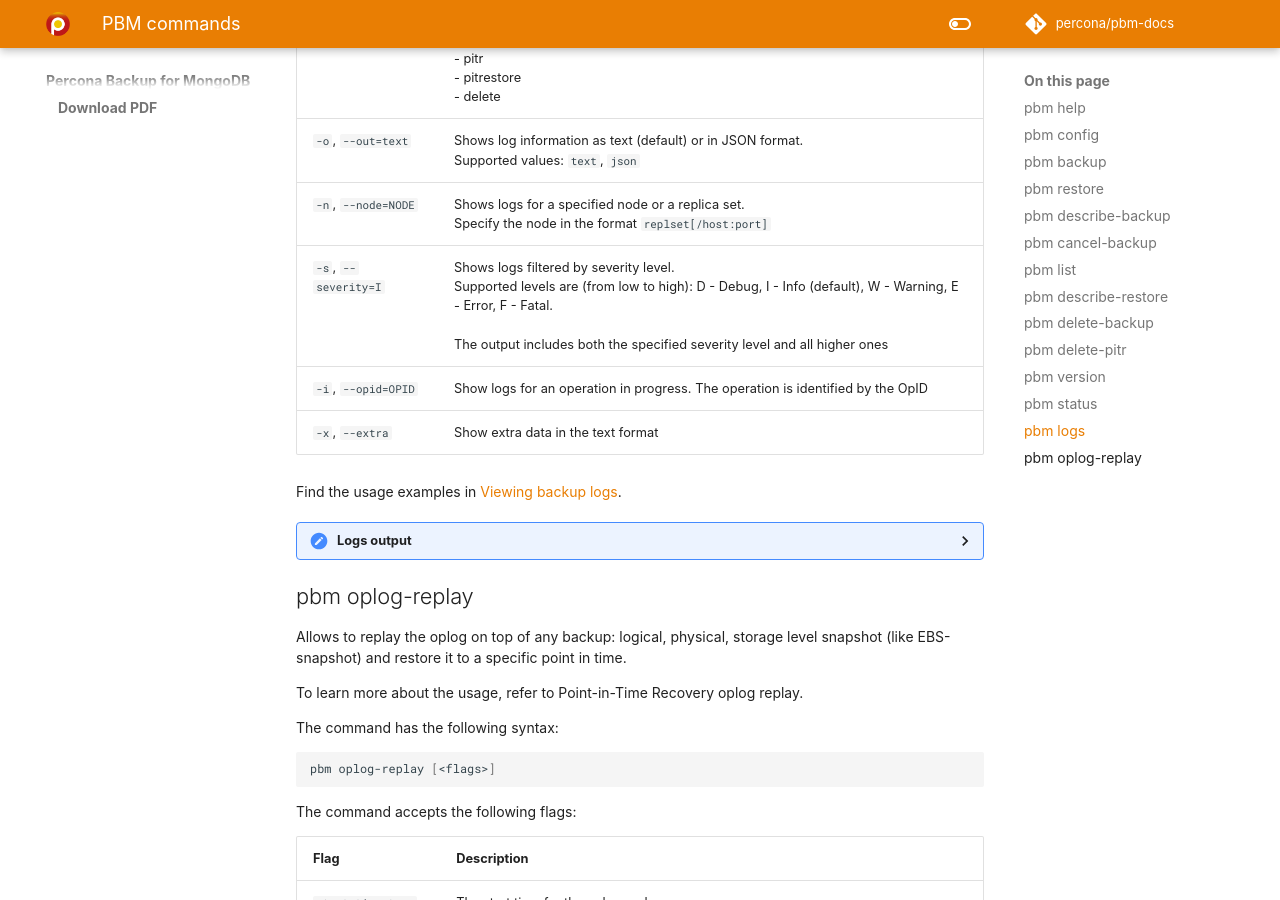
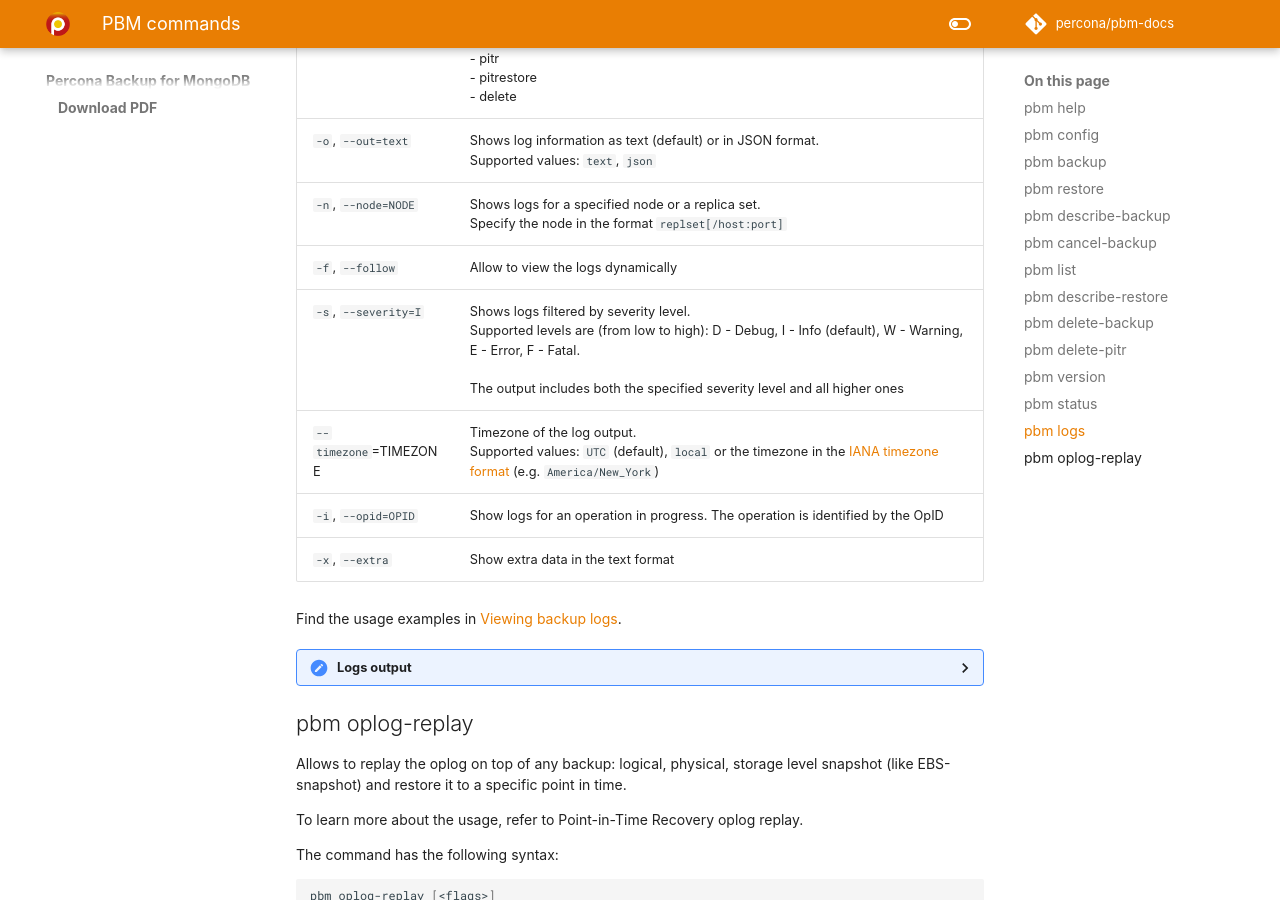
Before and after one commit to percona/pbm-docs, an MkDocs documentation site: the page built from docs/reference/pbm-commands.md, in a window 1280 px wide and 900 px high, scrolled down 7784 px. Built offline with MkDocs 1.6.1 and Material for MkDocs 9.7.7, drawn with Linux system fonts in a browser that asks for light colours; nearby versions of some CDN libraries; some web fonts are replaced; comment, search, counter and statistics services are not loaded.

Commit message:
PBM-733, PBM-897 Updated pbm logs command description
	modified:   docs/reference/pbm-commands.md

```diff
--- a/docs/reference/pbm-commands.md
+++ b/docs/reference/pbm-commands.md
@@ -582,7 +582,9 @@
 | `-e`, `--event=EVENT`   | Shows logs filtered by a specified event. Supported events:<br> - backup<br> - restore <br> - resyncBcpList <br> - pitr <br> - pitrestore <br> - delete <br>  |
 | `-o`, `--out=text`      | Shows log information as text (default) or in JSON format. <br> Supported values: `text`, `json` |
 | `-n`, `--node=NODE`     | Shows logs for a specified node or a replica set.<br> Specify the node in the format `replset[/host:port]` |
+| `-f`, `--follow`        | Allow to view the logs dynamically |
 | `-s`, `--severity=I`    | Shows logs filtered by severity level.<br> Supported levels are (from low to high): D - Debug, I - Info (default), W - Warning, E - Error, F - Fatal.<br><br> The output includes both the specified severity level and all higher ones |
+| `--timezone`=TIMEZONE   | Timezone of the log output. <br>Supported values: `UTC` (default), `local` or the timezone in the [IANA timezone format](https://en.wikipedia.org/wiki/Tz_database) (e.g. `America/New_York`)
 | `-i`, `--opid=OPID`     | Show logs for an operation in progress. The operation is identified by the OpID |
 | `-x`, `--extra`         | Show extra data in the text format |
 
```
